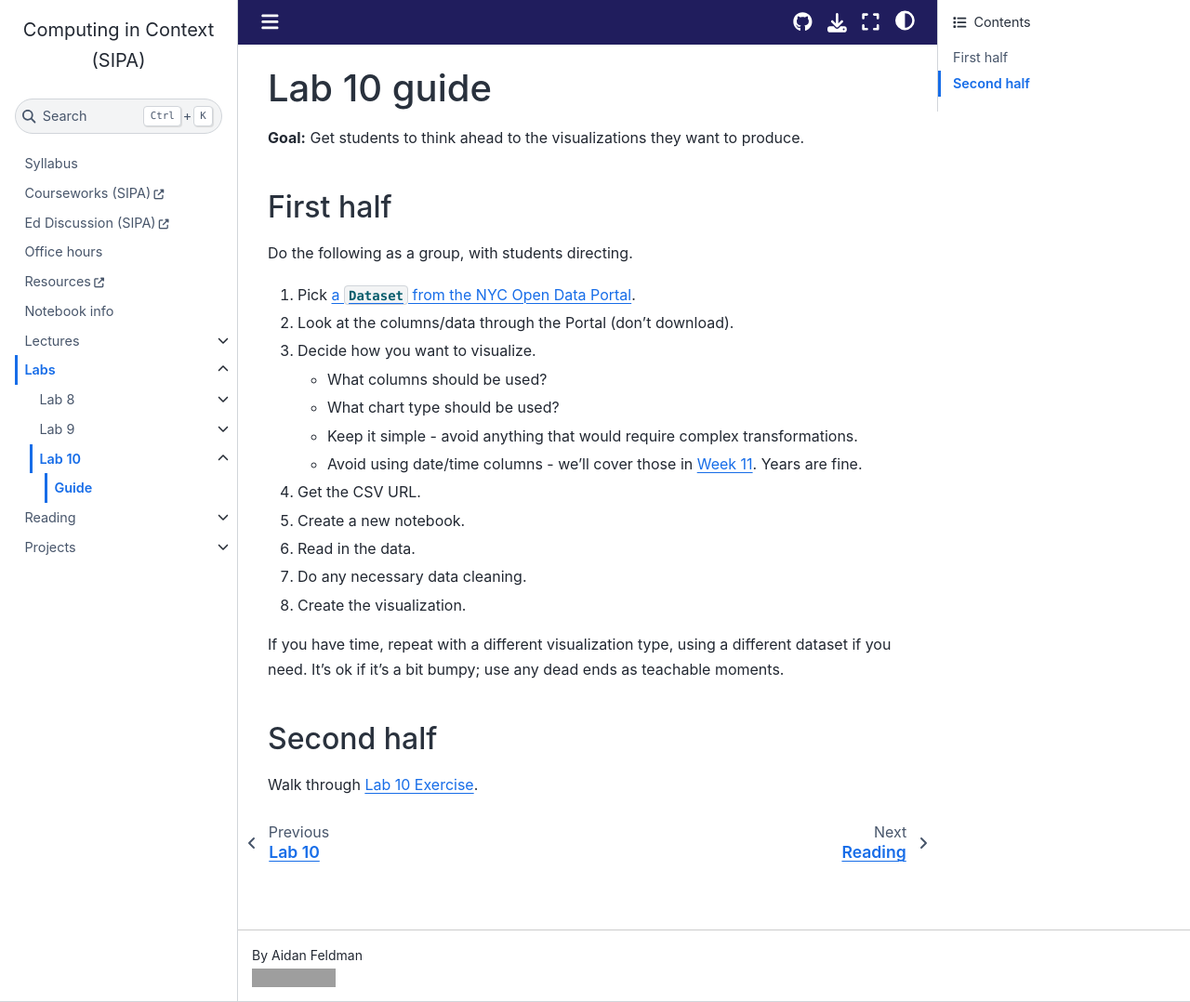
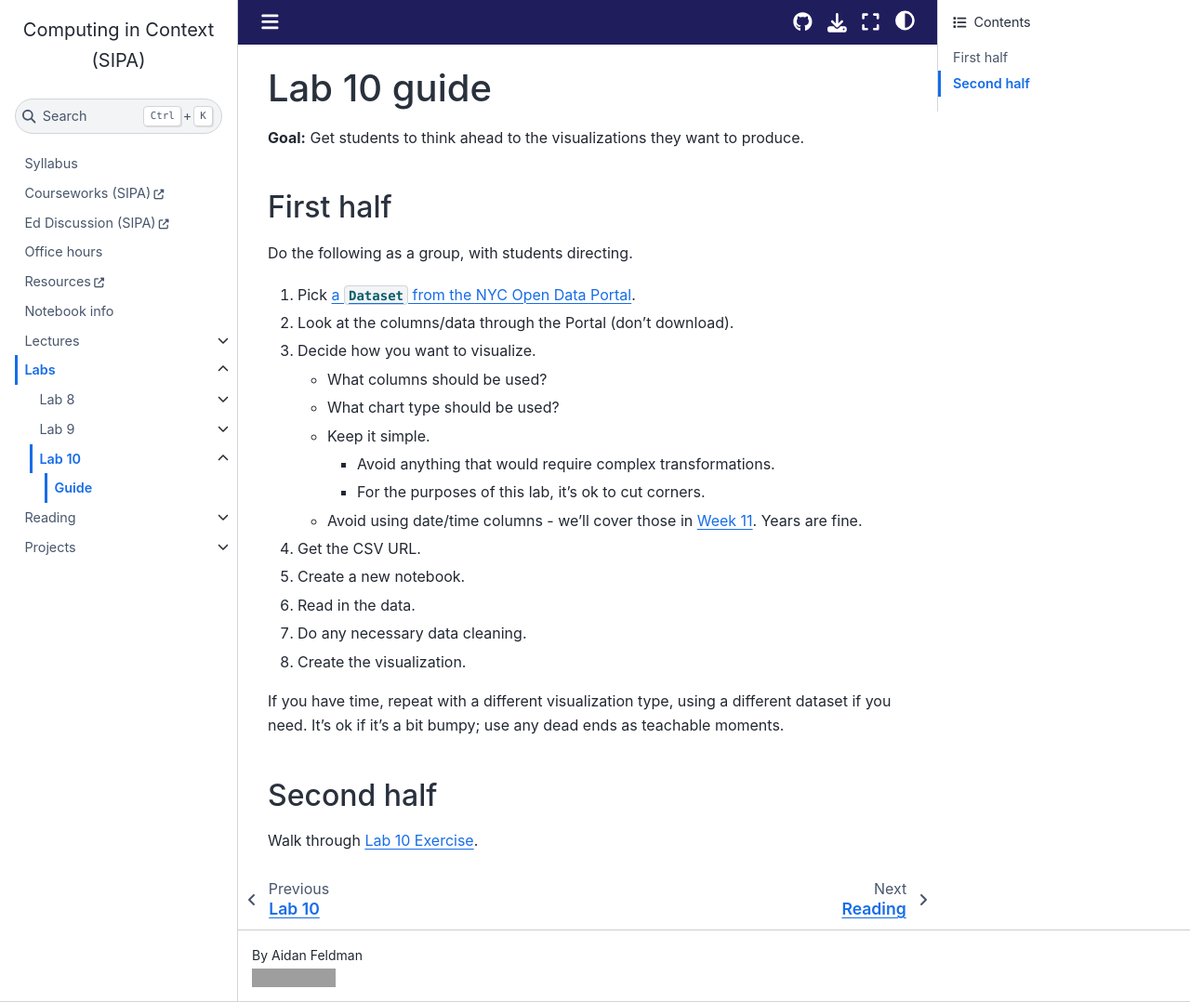
Before and after one commit to afeld/computing-in-context, a Jupyter Book: the page built from lab_10_guide.md, in a window 1280 px wide and 1078 px high. Shown: the whole window at 93% size. Built offline with Jupyter Book 1.0.4 settings and Sphinx 7.4.7 and the Sphinx Book theme 1.1.4, drawn with Linux system fonts in a browser that asks for light colours; comment, search, counter and statistics services are not loaded; grey boxes are pictures that could not be loaded.

Commit message:
add note about cutting corners in lab 10

```diff
--- a/lab_10_guide.md
+++ b/lab_10_guide.md
@@ -11,7 +11,9 @@ Do the following as a group, with students directing.
 1. Decide how you want to visualize.
    - What columns should be used?
    - What chart type should be used?
-   - Keep it simple - avoid anything that would require complex transformations.
+   - Keep it simple.
+     - Avoid anything that would require complex transformations.
+     - For the purposes of this lab, it's ok to cut corners.
    - Avoid using date/time columns - we'll cover those in [Week 11](index.md#schedule). Years are fine.
 1. Get the CSV URL.
 1. Create a new notebook.
```
